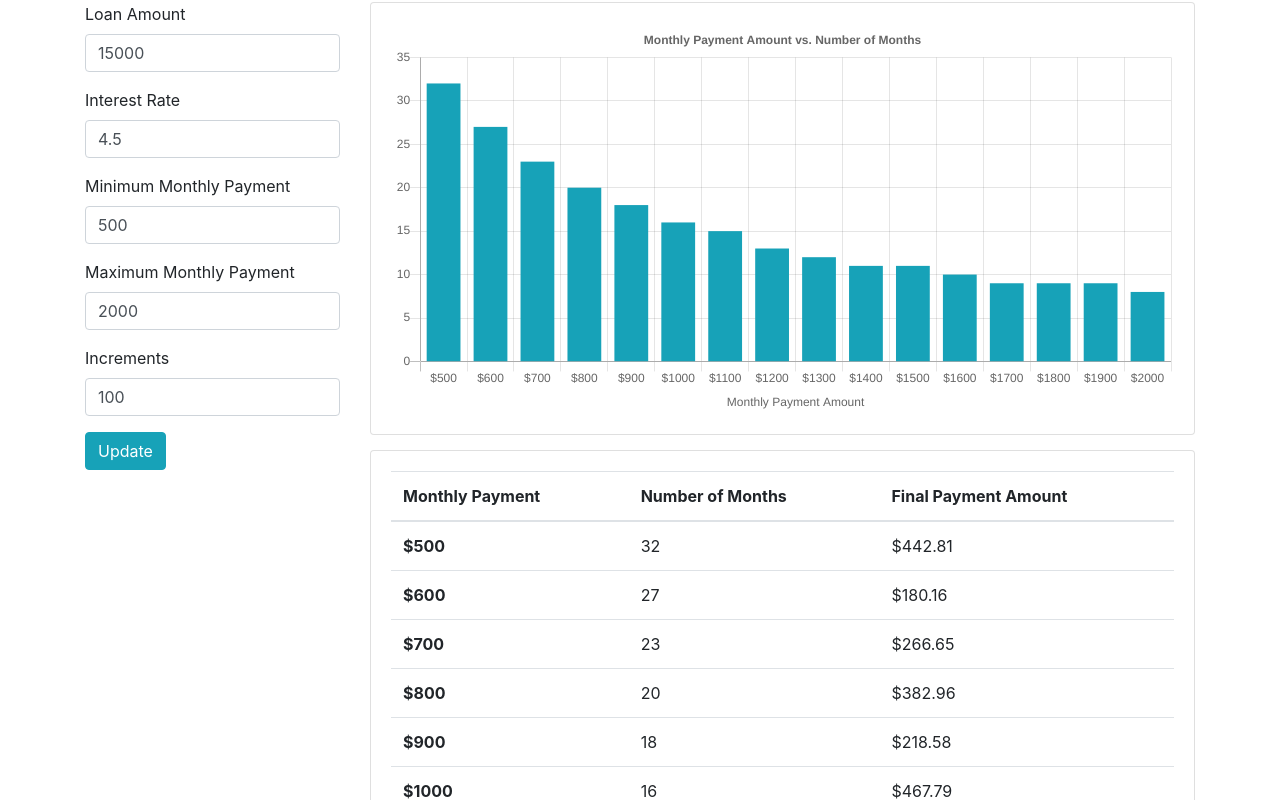
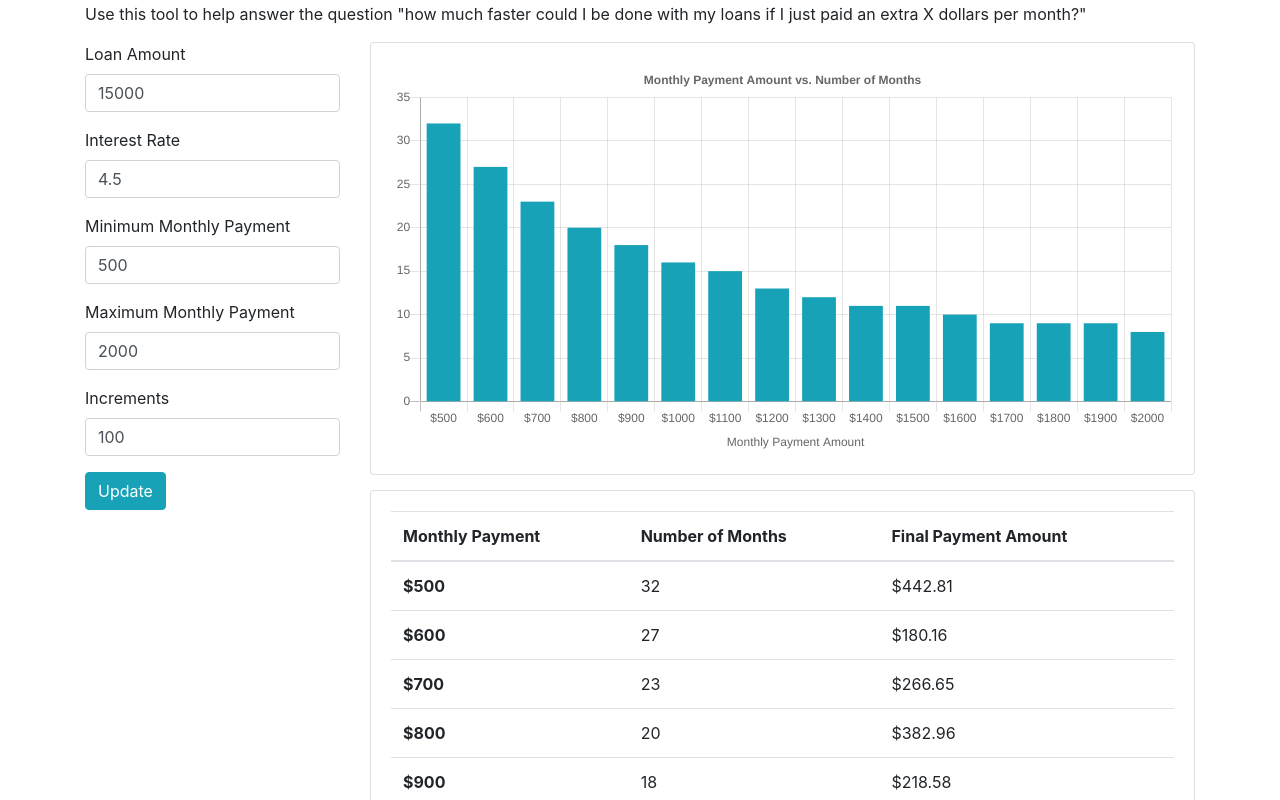
Before and after one commit to rcscott/student-loan-payment-length, a plain HTML site: page index.html in a window 1280 px wide. Shown: the part 54-854 px from the top of the page. Drawn offline with nearby package versions, Linux system fonts and the light colour scheme.

Commit message:
Add a description

```diff
--- a/index.html
+++ b/index.html
@@ -17,6 +17,7 @@
   <body>
     <div id="app" class="container">
       <h1>Student Loan Payment Length</h1>
+      <p>Use this tool to help answer the question "how much faster could I be done with my loans if I just paid an extra X dollars per month?"</p>
 
       <div class="row">
         <div class="col-sm">
```
Also changed, not shown: 1 other file.
